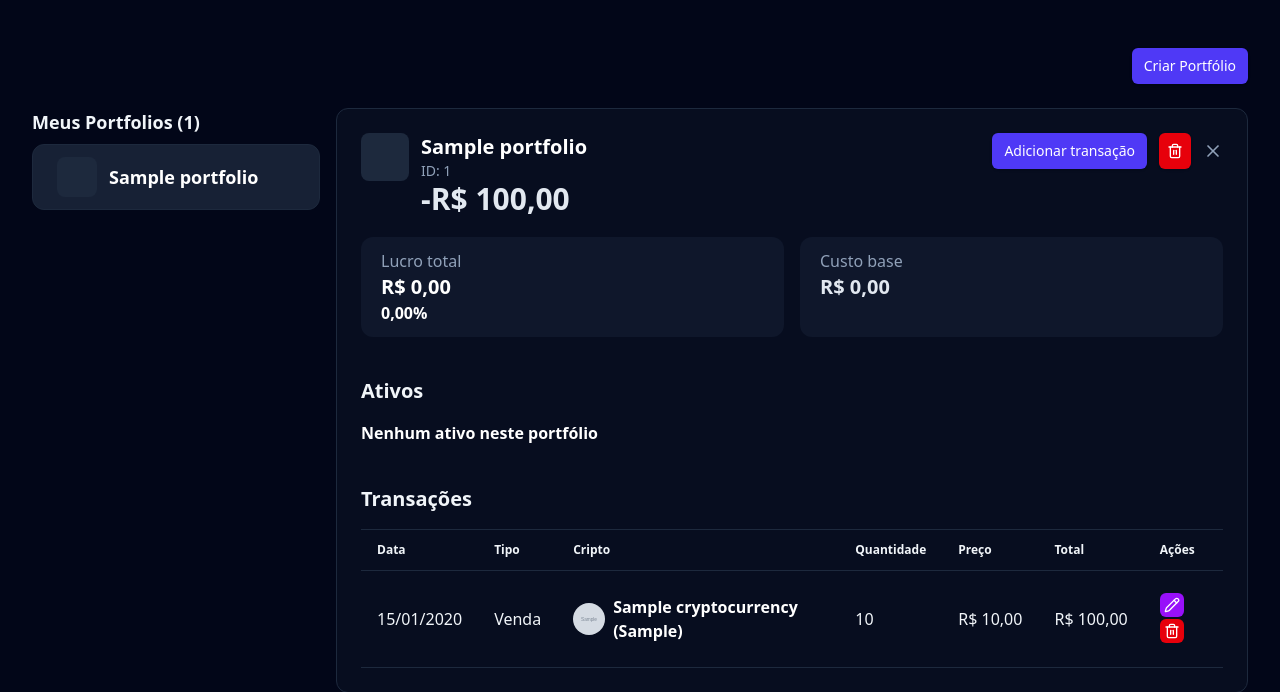
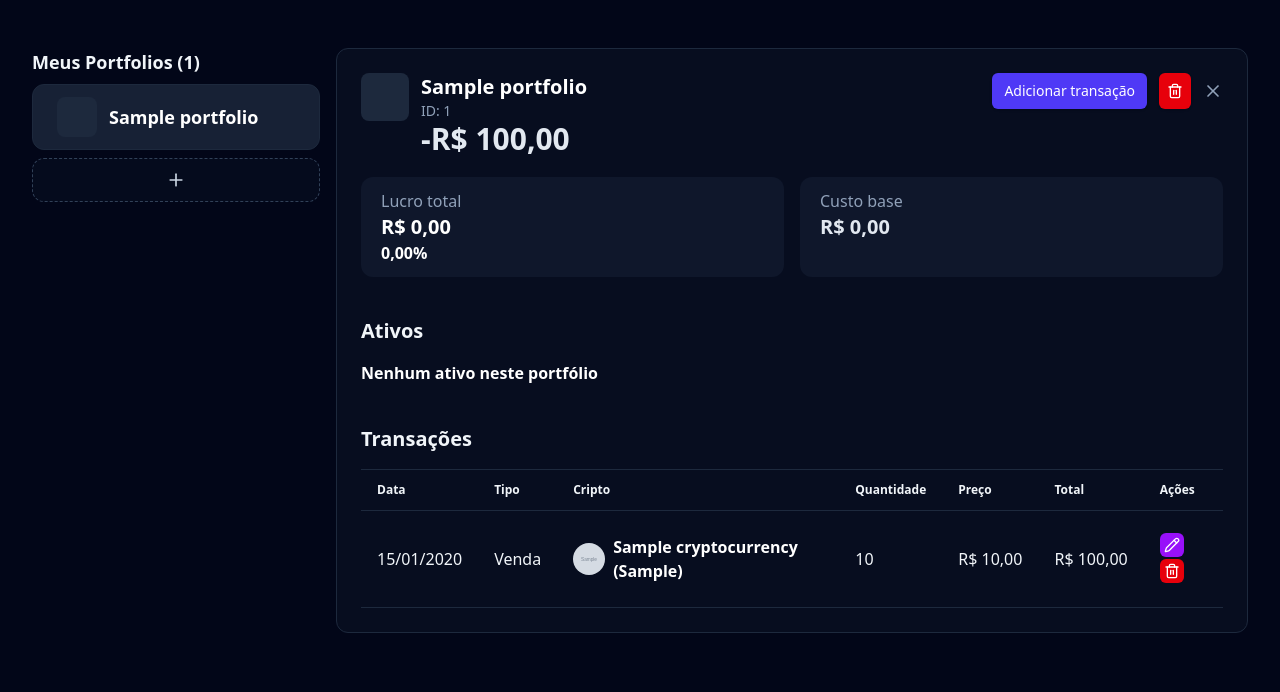
Before and after one commit to mateusathos/crypto-wallet-manager, a Flask app: page /portfolio in a window 1280 px wide. Shown: the part 65-757 px from the top of the page. After the commit the page ends 698 px from the top, so only its background shows below. Run offline with Flask 3, Linux system fonts and the light colour scheme; the visitor is signed in with stand-in values (Sample User, id 1); tables that the repository leaves empty hold one stand-in row (values such as "Sample post"); grey boxes marked "Sample" are stand-in pictures; parts of the project's set-up code (start-up, migrations or seed data) failed here and were passed over.

Commit message:
Move portfolio create button to sidebar

```diff
--- a/templates/portfolio.html
+++ b/templates/portfolio.html
@@ -56,11 +56,6 @@
                 </div>
             </section>
         {% else %}
-            <!-- Barra de ações -->
-            <div class="mb-6 flex gap-3 justify-start sm:justify-end">
-                <button type="button" data-open-new-portfolio class="cursor-pointer inline-flex items-center rounded-md bg-indigo-600 hover:bg-indigo-500 text-white px-3 py-2 text-sm font-medium shadow-sm transition-colors">Criar Portfólio</button>
-            </div>
-
             <div class="flex h-full flex-col gap-4 lg:flex-row">
                 <!-- Lista de portfólios -->
                 <section class="w-full lg:w-72 lg:min-w-72 flex flex-col gap-2">
@@ -88,6 +83,15 @@
                             {{ portfolio.transactions | tojson }}
                         </script>
                     {% endfor %}
+                    <button
+                        type="button"
+                        data-open-new-portfolio
+                        aria-label="Criar portfólio"
+                        title="Criar portfólio"
+                        class="cursor-pointer inline-flex h-11 w-full items-center justify-center rounded-xl border border-dashed border-slate-700 bg-slate-900/30 text-slate-300 hover:border-indigo-400 hover:bg-slate-800/60 hover:text-white transition-colors"
+                    >
+                        <i data-lucide="plus" class="h-5 w-5"></i>
+                    </button>
                 </section>
 
                 <!-- Detalhes do portfólio selecionado -->
```
